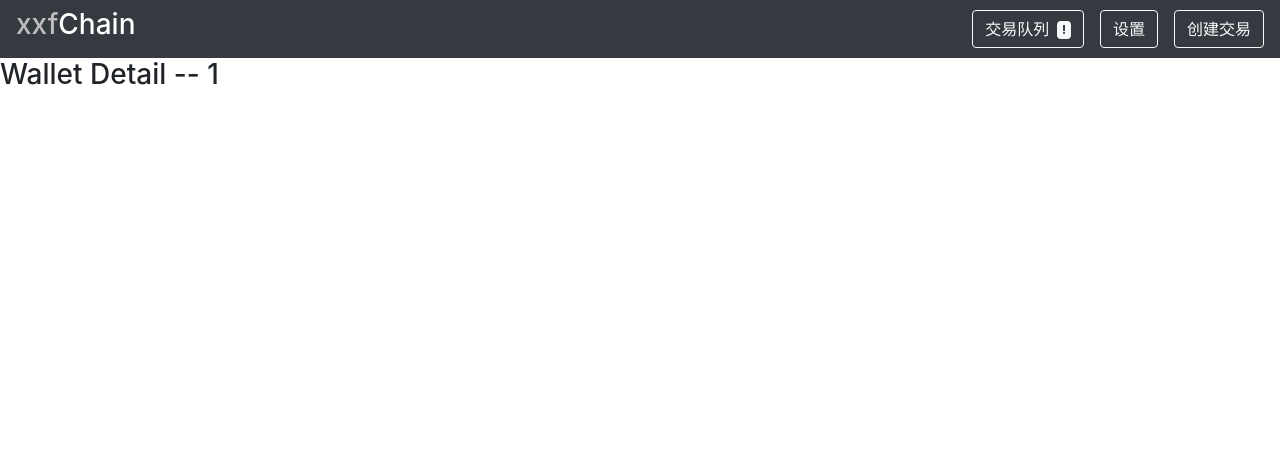
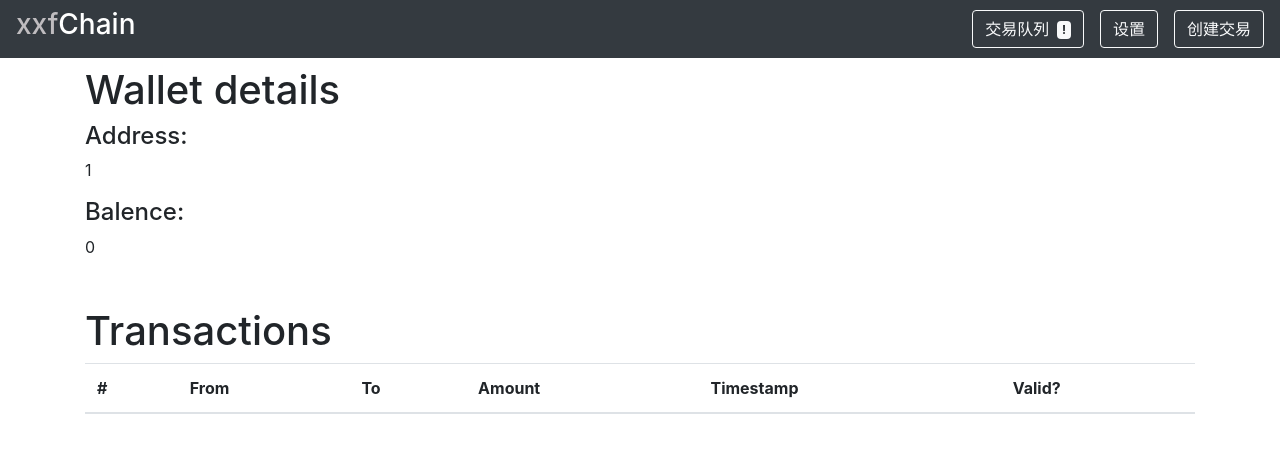
Before and after one commit to sincerity628/blockchain-frontend, a React (Create React App) app: page /wallet/1 in a window 1280 px wide. Shown: the top 452 px of the page. Built offline with nearby package versions, Linux system fonts and the light colour scheme.

Commit message:
added wallet detail.

```diff
--- a/src/components/block-card/BlockCard.js
+++ b/src/components/block-card/BlockCard.js
@@ -15,11 +15,11 @@ const BlockCard = ({ block, index }) => {
         </li>
         <li className="list-group-item">
           <h6>Hash</h6>
-          <small style={{color: "#" + block.hash.substring(1, 7)}}>
+          <small style={{color: "#" + block.hash.substring(6, 12)}}>
             { block.hash.substring(0, 37) + "..." }
           </small>
           <h6 className="mt-2">Hash of previous block</h6>
-          <small style={{color: "#" + block.prevHash.substring(1, 7)}} className="pb-2">
+          <small style={{color: "#" + block.prevHash.substring(6, 12)}} className="pb-2">
             { block.prevHash === '0'? ('0') : (block.prevHash.substring(0, 37) + "...") }
           </small>
         </li>
--- a/src/components/transaction-table/TransactionTable.js
+++ b/src/components/transaction-table/TransactionTable.js
@@ -21,7 +21,7 @@ const TransactionTable = ({ queue }) => {
   }
 
   return (
-    <table className="table">
+    <table className="table table-striped">
       <thead>
       <tr>
         <th scope="col">#</th>
@@ -40,9 +40,9 @@ const TransactionTable = ({ queue }) => {
               <td className="from-to">
                 { trans.from === null? (
                   <div>
-                    null
+                    System
                     <br />
-                    <small className="text-secondary">(system)</small>
+                    <small className="text-secondary">(mining award)</small>
                   </div>
                 ) : (
                   <div>
@@ -52,7 +52,7 @@ const TransactionTable = ({ queue }) => {
                     </Link>
                     <br />
                     { trans.from.substring(0, 14) === '04c1a5b2e99d16'? (
-                      <small className="text-secondary">(这是你！)</small>
+                      <small className="text-secondary">(这是你)</small>
                     ) : null }
                   </div>
                 ) }
@@ -62,8 +62,9 @@ const TransactionTable = ({ queue }) => {
                   { trans.to.substring(0,14) }
                   { trans.to.length > 14? '...' : null }
                 </Link>
+                <br />
                 { trans.to.substring(0, 14) === '04c1a5b2e99d16'? (
-                  <small className="text-secondary">(这是你！)</small>
+                  <small className="text-secondary">(这是你)</small>
                 ) : null }
               </td>
               <td>{ trans.amount }</td>
--- a/src/pages/create-transacion/CreateTransaction.js
+++ b/src/pages/create-transacion/CreateTransaction.js
@@ -89,9 +89,9 @@ const CreateTransaction = () => {
       setTimeout(() => {
         setSuccess(false);
         history.push('/trans-queue');
-      }, 2000);
+      }, 1000);
 
-    }, 2000);
+    }, 1000);
 
   }
 
@@ -131,7 +131,7 @@ const CreateTransaction = () => {
             <small className="text-secondary">这是你想转钱对象的地址（由公钥产生）当然，也可以随机填写一些字符串。</small>
             <br />
             <label htmlFor="amount" className="mt-3">Amount</label>
-            <input id="amount" value={trans.amount} onChange={handleChange} className="form-control" />
+            <input id="amount" value={trans.amount} type="number" onChange={handleChange} className="form-control" />
             <small className="text-secondary">填入交易数量。 </small>
 
           </div>
--- a/src/pages/wallet-detail/WalletDetail.js
+++ b/src/pages/wallet-detail/WalletDetail.js
@@ -1,10 +1,28 @@
-import React from 'react';
+import React, { useState } from 'react';
+import TransactionTable from '../../components/transaction-table/TransactionTable';
+import './wallet-detail.css';
+const { initChain } = require('../../store/store');
+
 
 const WalletDetail = (props) => {
-  const walletKey = props.match.params.key;
+  const walletID = props.match.params.key;
+
+  const [chain, setChain] = useState(initChain);
+  const [trans, setTrans] = useState(chain.getTrans(walletID));
+
   return (
-    <div className="wallet-detail">
-      <h3>Wallet Detail -- {walletKey}</h3>
+    <div className="wallet-detail container mt-2" key={walletID}>
+      <h1>Wallet details</h1>
+
+      <h4>Address: </h4>
+      <div>{ walletID }</div>
+
+      <h4 className="mt-3">Balence: </h4>
+      <div>{ chain.getBalence(walletID) }</div>
+
+      <h1 className="mt-5">Transactions</h1>
+      <TransactionTable queue={trans} />
+
     </div>
   );
 }
--- /dev/null
+++ b/src/pages/wallet-detail/wallet-detail.css
@@ -0,0 +1,6 @@
+.wallet-detail {
+  margin-bottom: 300px;
+  width: 100%;
+  word-wrap:break-word;
+  word-break:break-all;
+}
--- a/src/services/blockChain.js
+++ b/src/services/blockChain.js
@@ -98,6 +98,20 @@ class Blockchain {
     return balence;
   }
 
+  getTrans(address) {
+    let queue = [];
+
+    for(const block of this.chain) {
+      for(const trans of block.transaction) {
+        if(trans.from === address || trans.to === address) {
+          queue.push(trans);
+        }
+      }
+    }
+
+    return queue;
+  }
+
   isChainValid() {
     for(let i = 0; i < this.chain.length; i++) {
       let currentBlock = this.chain[i];
```
